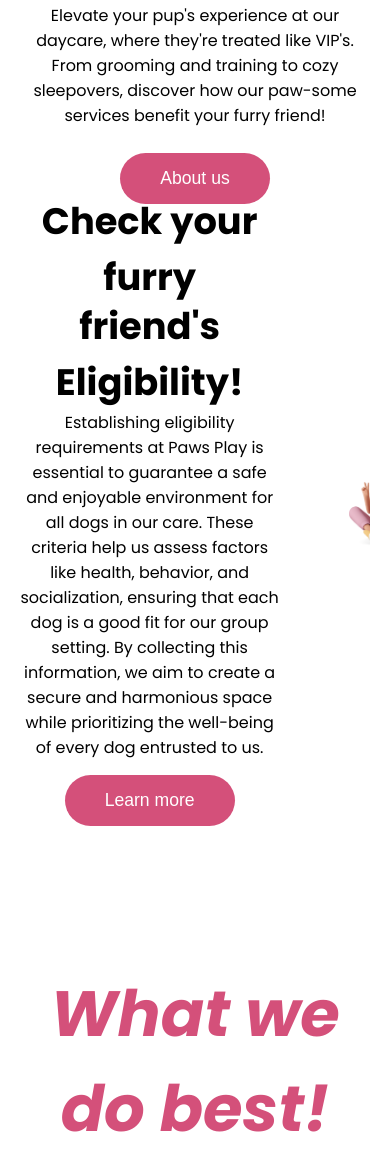
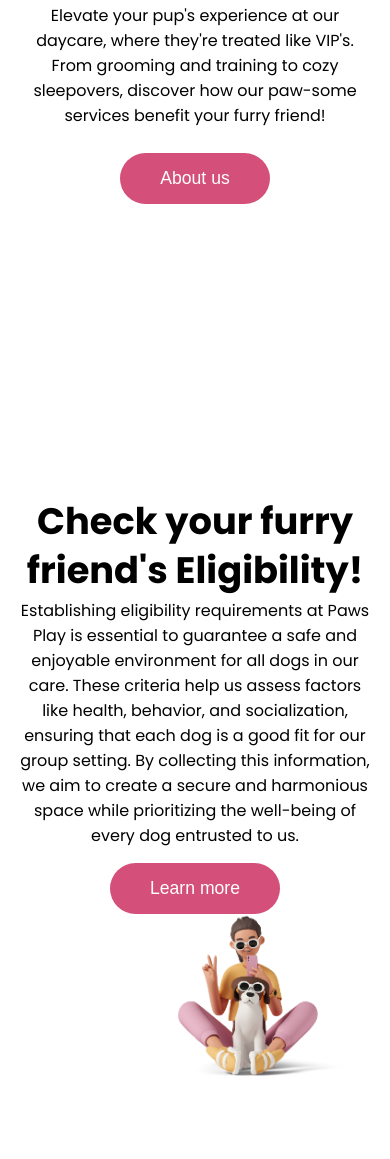
Before and after one commit to ilyasolgun11/paws-play-pp1, a plain HTML site: page index.html in a window 390 px wide. Shown: the part 566-1725 px from the top of the page. Drawn offline with Linux system fonts and the light colour scheme.

Commit message:
Added inital main eligibility styles for screen sizes smaller than 786px

```diff
--- a/assets/css/style.css
+++ b/assets/css/style.css
@@ -1086,4 +1086,13 @@ header {
     width: 99%;
     object-fit: contain;
   }
+
+  /* Main Section */
+  /* Eligibility */
+
+  #eligibility {
+    margin-top: 300px;
+    margin-bottom: 400px;
+    flex-direction: column;
+  }
 }
```
